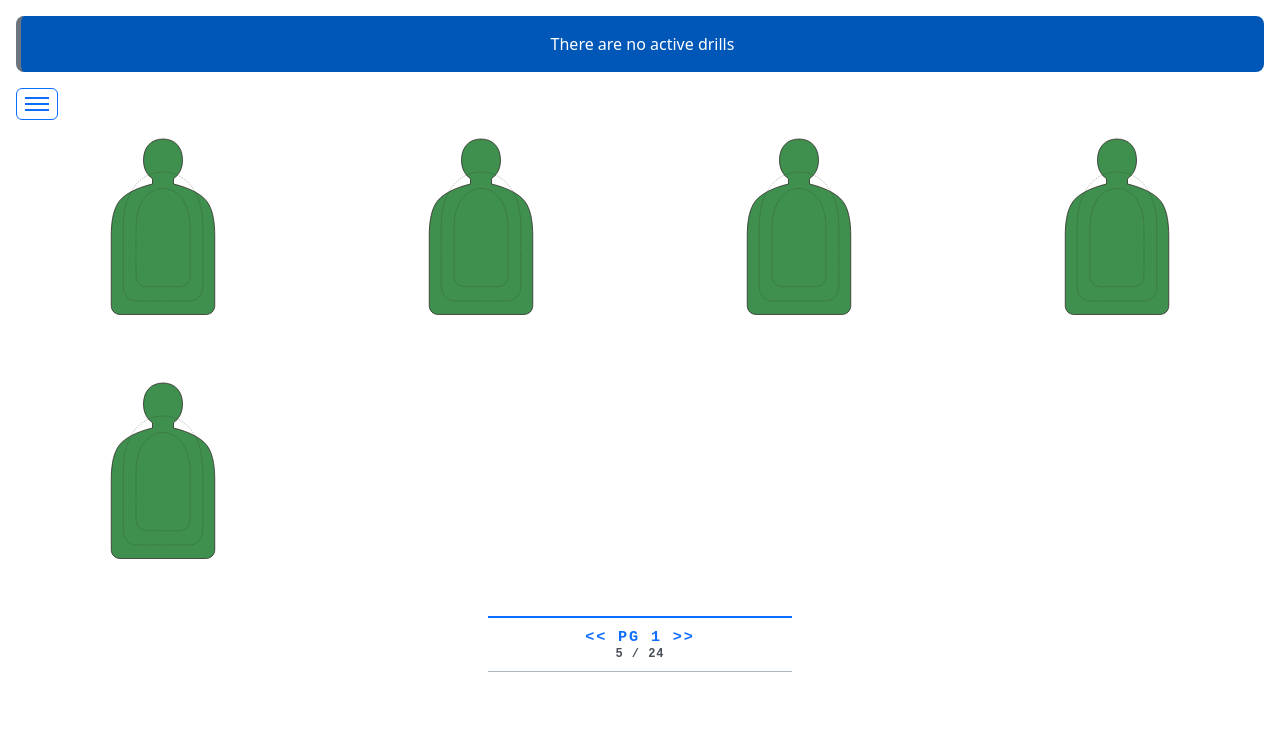
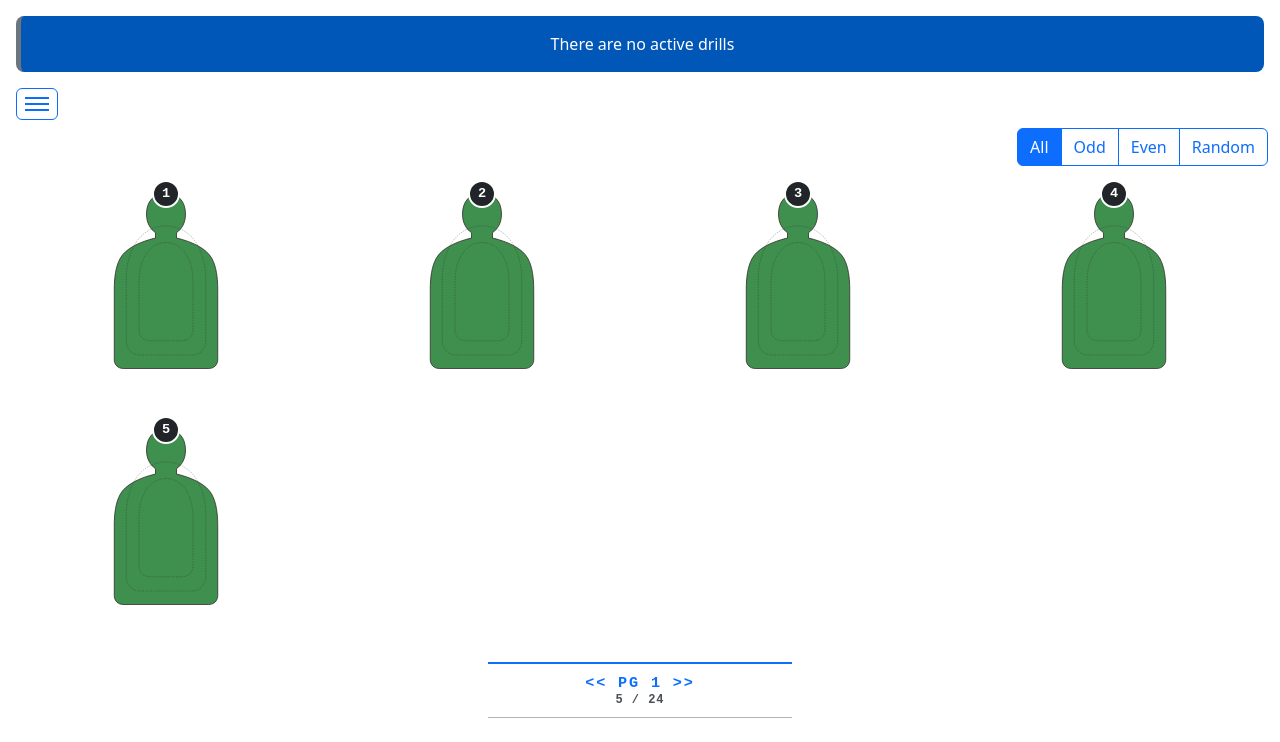
Before and after one commit to CPD-capstone/CPD-Target-System, a website: page data/index.html in a window 1280 px wide. Drawn offline with nearby package versions, Linux system fonts and the light colour scheme.

Commit message:
Targets are filtered
The targets are filtered from All, Odd, Even, and Random.

```diff
--- a/data/index.html
+++ b/data/index.html
@@ -38,29 +38,43 @@
     </div>
 
     <div class="container-fluid mt-3">
-        <div class="row row-cols-2 row-cols-md-3 row-cols-xl-4 g-3 row-gap-5">
-            <div class="col d-flex justify-content-center">
-                <button class="target-card" type="button" aria-pressed="false" aria-label="Mark target red">
+        <div class="target-toolbar d-flex justify-content-end mb-3">
+            <div class="btn-group" role="group" aria-label="Filter targets">
+                <button class="btn btn-outline-primary target-filter is-active" type="button" data-filter="all" aria-pressed="true">All</button>
+                <button class="btn btn-outline-primary target-filter" type="button" data-filter="odd" aria-pressed="false">Odd</button>
+                <button class="btn btn-outline-primary target-filter" type="button" data-filter="even" aria-pressed="false">Even</button>
+                <button class="btn btn-outline-primary target-filter" type="button" data-filter="random" aria-pressed="false">Random</button>
+            </div>
+        </div>
+
+        <div class="row row-cols-2 row-cols-md-3 row-cols-xl-4 g-2 row-gap-5" id="targetGrid">
+            <div class="col d-flex justify-content-center" data-target-number="1">
+                <button class="target-card" type="button" aria-pressed="false" aria-label="Mark target 1 red">
+                    <span class="target-number" aria-hidden="true">1</span>
                     <img src="uspsa-target.svg" width="150" height="180" alt="USPSA target">
                 </button>
             </div>
-            <div class="col d-flex justify-content-center">
-                <button class="target-card" type="button" aria-pressed="false" aria-label="Mark target red">
+            <div class="col d-flex justify-content-center" data-target-number="2">
+                <button class="target-card" type="button" aria-pressed="false" aria-label="Mark target 2 red">
+                    <span class="target-number" aria-hidden="true">2</span>
                     <img src="uspsa-target.svg" width="150" height="180" alt="USPSA target">
                 </button>
             </div>
-            <div class="col d-flex justify-content-center">
-                <button class="target-card" type="button" aria-pressed="false" aria-label="Mark target red">
+            <div class="col d-flex justify-content-center" data-target-number="3">
+                <button class="target-card" type="button" aria-pressed="false" aria-label="Mark target 3 red">
+                    <span class="target-number" aria-hidden="true">3</span>
                     <img src="uspsa-target.svg" width="150" height="180" alt="USPSA target">
                 </button>
             </div>
-            <div class="col d-flex justify-content-center">
-                <button class="target-card" type="button" aria-pressed="false" aria-label="Mark target red">
+            <div class="col d-flex justify-content-center" data-target-number="4">
+                <button class="target-card" type="button" aria-pressed="false" aria-label="Mark target 4 red">
+                    <span class="target-number" aria-hidden="true">4</span>
                     <img src="uspsa-target.svg" width="150" height="180" alt="USPSA target">
                 </button>
             </div>
-            <div class="col d-flex justify-content-center">
-                <button class="target-card" type="button" aria-pressed="false" aria-label="Mark target red">
+            <div class="col d-flex justify-content-center" data-target-number="5">
+                <button class="target-card" type="button" aria-pressed="false" aria-label="Mark target 5 red">
+                    <span class="target-number" aria-hidden="true">5</span>
                     <img src="uspsa-target.svg" width="150" height="180" alt="USPSA target">
                 </button>
             </div>
--- a/data/script.js
+++ b/data/script.js
@@ -1,5 +1,46 @@
 const drillStatus = document.getElementById('drillStatus');
 const targetCards = document.querySelectorAll('.target-card');
+const targetFilters = document.querySelectorAll('.target-filter');
+
+if (targetCards.length && targetFilters.length) {
+    const targetColumns = Array.from(targetCards, (targetCard) => targetCard.closest('[data-target-number]'));
+
+    const applyTargetFilter = (filter) => {
+        let visibleNumbers;
+
+        if (filter === 'odd') {
+            visibleNumbers = targetColumns
+                .map((column) => Number(column.dataset.targetNumber))
+                .filter((number) => number % 2 !== 0);
+        } else if (filter === 'even') {
+            visibleNumbers = targetColumns
+                .map((column) => Number(column.dataset.targetNumber))
+                .filter((number) => number % 2 === 0);
+        } else if (filter === 'random') {
+            visibleNumbers = targetColumns
+                .map((column) => Number(column.dataset.targetNumber))
+                .sort(() => Math.random() - 0.5)
+                .slice(0, 3);
+        } else {
+            visibleNumbers = targetColumns.map((column) => Number(column.dataset.targetNumber));
+        }
+
+        targetColumns.forEach((column) => {
+            const isVisible = visibleNumbers.includes(Number(column.dataset.targetNumber));
+            column.classList.toggle('d-none', !isVisible);
+        });
+
+        targetFilters.forEach((button) => {
+            const isActive = button.dataset.filter === filter;
+            button.classList.toggle('is-active', isActive);
+            button.setAttribute('aria-pressed', isActive);
+        });
+    };
+
+    targetFilters.forEach((button) => {
+        button.addEventListener('click', () => applyTargetFilter(button.dataset.filter));
+    });
+}
 
 if (targetCards.length && drillStatus) {
     const updateDrillStatus = () => {
@@ -15,7 +56,10 @@ if (targetCards.length && drillStatus) {
         targetCard.addEventListener('click', () => {
             const isRed = targetCard.classList.toggle('is-red');
             targetCard.setAttribute('aria-pressed', isRed);
-            targetCard.setAttribute('aria-label', isRed ? 'Return target to green' : 'Mark target red');
+            const targetNumber = targetCard.closest('[data-target-number]')?.dataset.targetNumber;
+            targetCard.setAttribute('aria-label', isRed
+                ? `Return target ${targetNumber} to green`
+                : `Mark target ${targetNumber} red`);
             updateDrillStatus();
         });
     });
--- a/data/style.css
+++ b/data/style.css
@@ -81,12 +81,40 @@
 }
 
 .target-card {
+    position: relative;
     display: block;
     padding: 0;
     border: 0;
     background: transparent;
     perspective: 700px;
     cursor: pointer;
+}
+
+.target-toolbar {
+    margin-top: -0.5rem;
+    margin-bottom: 1.5rem !important;
+}
+
+.target-number {
+    position: absolute;
+    top: -0.65rem;
+    left: 50%;
+    z-index: 1;
+    display: grid;
+    width: 1.75rem;
+    height: 1.75rem;
+    place-items: center;
+    border: 2px solid #ffffff;
+    border-radius: 50%;
+    background: #212529;
+    color: #ffffff;
+    font: 700 0.85rem/1 monospace;
+    transform: translateX(-50%);
+}
+
+.target-filter.is-active {
+    background-color: #0d6efd;
+    color: #ffffff;
 }
 
 .target-card img {
```
